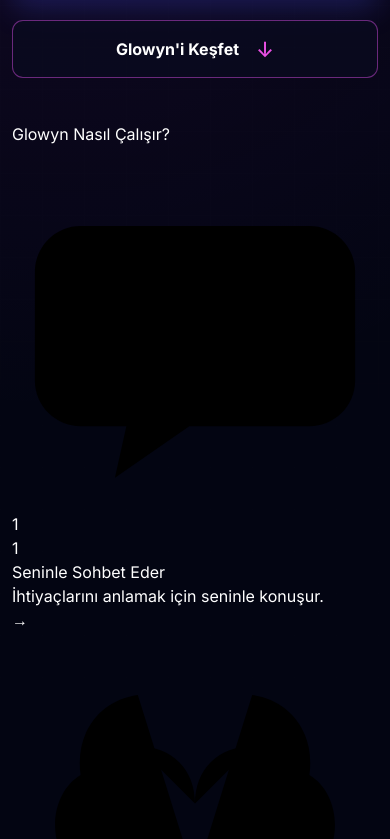
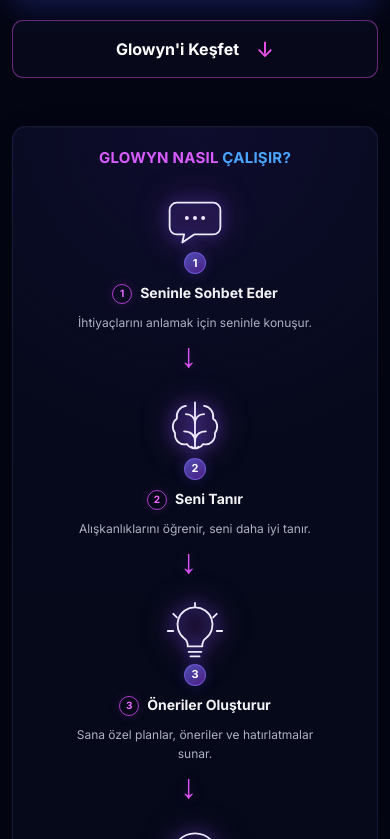
Before and after one commit to kenan-pamuk/kiena-web, a Next.js app: page /glowyn in a window 390 px wide. Shown: the part 1045-1884 px from the top of the page. Built offline with nearby package versions, Linux system fonts and the light colour scheme.

Commit message:
Update globals.css

```diff
--- a/app/globals.css
+++ b/app/globals.css
@@ -1516,3 +1516,225 @@ html {
     width: 100%;
   }
 }
+
+/* =========================================================
+   GLOWYN - NASIL ÇALIŞIR
+   ========================================================= */
+
+.glowyn-how-it-works {
+  position: relative;
+  width: 100%;
+  margin-top: 4px;
+  padding: 18px 24px 20px;
+  overflow: hidden;
+  border: 1px solid rgba(92, 107, 176, 0.18);
+  border-radius: 16px;
+  background:
+    radial-gradient(
+      circle at 50% 0%,
+      rgba(111, 53, 255, 0.08),
+      transparent 36%
+    ),
+    linear-gradient(
+      180deg,
+      rgba(7, 11, 30, 0.86),
+      rgba(5, 9, 25, 0.92)
+    );
+  box-shadow:
+    inset 0 1px 0 rgba(255, 255, 255, 0.02),
+    0 18px 45px rgba(0, 0, 0, 0.14);
+}
+
+.glowyn-section-title {
+  margin: 0 0 15px;
+  color: #49a5ff;
+  font-size: 16px;
+  font-weight: 700;
+  line-height: 1.3;
+  letter-spacing: 0.015em;
+  text-align: center;
+  text-transform: uppercase;
+}
+
+.glowyn-section-title span {
+  color: #d85cff;
+}
+
+.glowyn-how-grid {
+  display: grid;
+  grid-template-columns: repeat(4, minmax(0, 1fr));
+  align-items: start;
+  gap: 22px;
+}
+
+.glowyn-how-step-wrap {
+  position: relative;
+  min-width: 0;
+}
+
+.glowyn-how-step {
+  position: relative;
+  display: flex;
+  min-height: 145px;
+  flex-direction: column;
+  align-items: center;
+  text-align: center;
+}
+
+.glowyn-how-icon {
+  display: grid;
+  width: 58px;
+  height: 58px;
+  place-items: center;
+  color: #eee9ff;
+  filter:
+    drop-shadow(0 0 7px rgba(99, 85, 255, 0.95))
+    drop-shadow(0 0 14px rgba(216, 75, 255, 0.58));
+}
+
+.glowyn-how-icon svg {
+  width: 100%;
+  height: 100%;
+  overflow: visible;
+  fill: none;
+  stroke: currentColor;
+  stroke-width: 2;
+  stroke-linecap: round;
+  stroke-linejoin: round;
+}
+
+.glowyn-how-icon svg circle:not(:first-child) {
+  fill: currentColor;
+  stroke: none;
+}
+
+.glowyn-how-top-number {
+  display: grid;
+  width: 22px;
+  height: 22px;
+  margin-top: 4px;
+  place-items: center;
+  border: 1px solid rgba(140, 112, 255, 0.55);
+  border-radius: 50%;
+  color: #ffffff;
+  background:
+    linear-gradient(
+      145deg,
+      rgba(77, 84, 186, 0.92),
+      rgba(85, 34, 142, 0.92)
+    );
+  font-size: 11px;
+  font-weight: 700;
+  box-shadow: 0 0 13px rgba(103, 79, 255, 0.25);
+}
+
+.glowyn-how-heading {
+  display: flex;
+  align-items: center;
+  justify-content: center;
+  gap: 8px;
+  margin-top: 10px;
+}
+
+.glowyn-how-number {
+  display: grid;
+  width: 20px;
+  height: 20px;
+  flex: 0 0 20px;
+  place-items: center;
+  border: 1px solid rgba(222, 73, 255, 0.78);
+  border-radius: 50%;
+  color: #f06aff;
+  font-size: 10px;
+  font-weight: 700;
+  box-shadow: 0 0 12px rgba(223, 69, 255, 0.14);
+}
+
+.glowyn-how-heading h3 {
+  margin: 0;
+  color: rgba(255, 255, 255, 0.95);
+  font-size: 14px;
+  font-weight: 650;
+  line-height: 1.35;
+}
+
+.glowyn-how-step p {
+  max-width: 190px;
+  margin: 9px auto 0;
+  color: rgba(221, 224, 239, 0.78);
+  font-size: 12px;
+  font-weight: 400;
+  line-height: 1.65;
+}
+
+.glowyn-how-arrow {
+  position: absolute;
+  top: 43px;
+  right: -26px;
+  z-index: 2;
+  color: #db51f6;
+  font-size: 34px;
+  font-weight: 300;
+  line-height: 1;
+  text-shadow: 0 0 13px rgba(217, 73, 246, 0.28);
+}
+
+@media (max-width: 980px) {
+  .glowyn-how-it-works {
+    padding: 22px 20px 24px;
+  }
+
+  .glowyn-how-grid {
+    grid-template-columns: repeat(2, minmax(0, 1fr));
+    gap: 34px 24px;
+  }
+
+  .glowyn-how-step {
+    min-height: 160px;
+  }
+
+  .glowyn-how-step-wrap:nth-child(2) .glowyn-how-arrow {
+    display: none;
+  }
+
+  .glowyn-how-arrow {
+    right: -22px;
+  }
+}
+
+@media (max-width: 620px) {
+  .glowyn-how-it-works {
+    padding: 21px 16px 24px;
+    border-radius: 14px;
+  }
+
+  .glowyn-section-title {
+    margin-bottom: 22px;
+    font-size: 15px;
+  }
+
+  .glowyn-how-grid {
+    grid-template-columns: 1fr;
+    gap: 25px;
+  }
+
+  .glowyn-how-step {
+    min-height: auto;
+  }
+
+  .glowyn-how-step p {
+    max-width: 260px;
+  }
+
+  .glowyn-how-arrow {
+    position: static;
+    display: block;
+    margin: 8px 0 -4px;
+    text-align: center;
+    transform: rotate(90deg);
+  }
+
+  .glowyn-how-step-wrap:nth-child(2) .glowyn-how-arrow {
+    display: block;
+  }
+}
```
